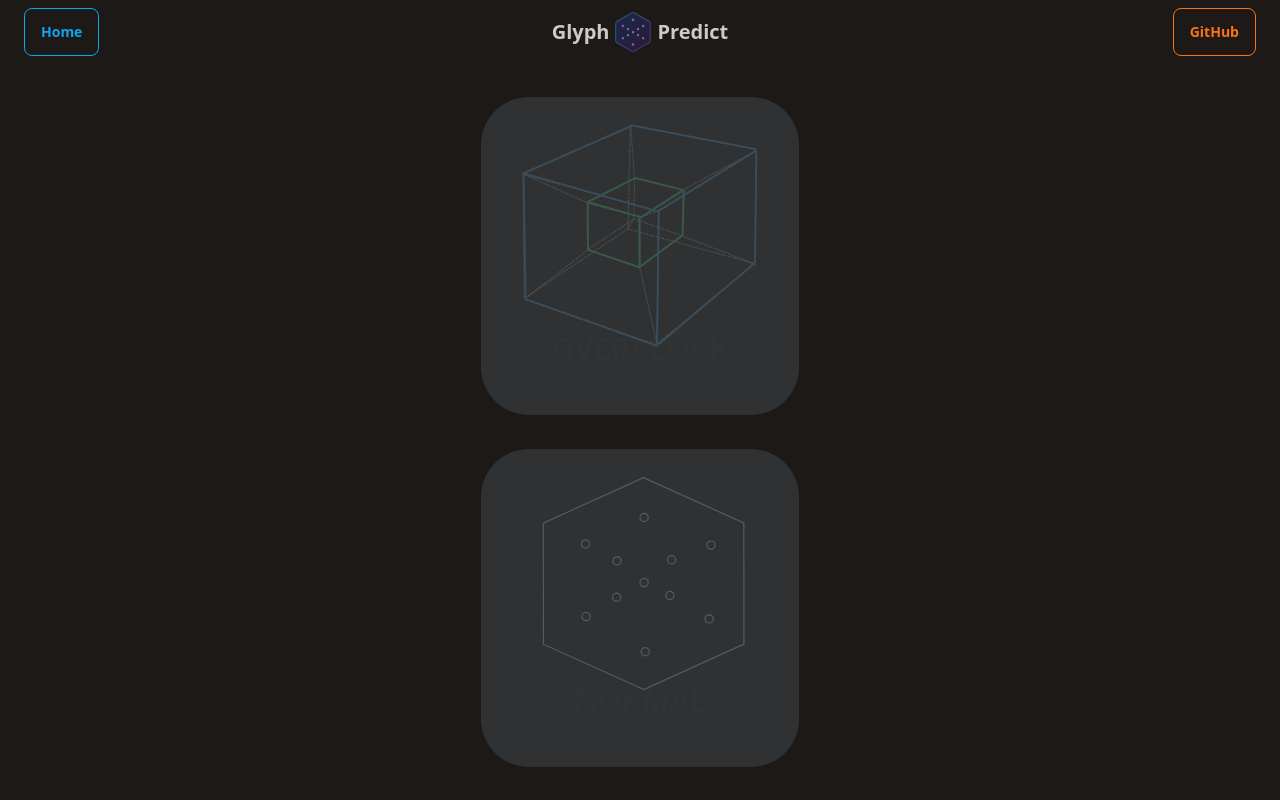
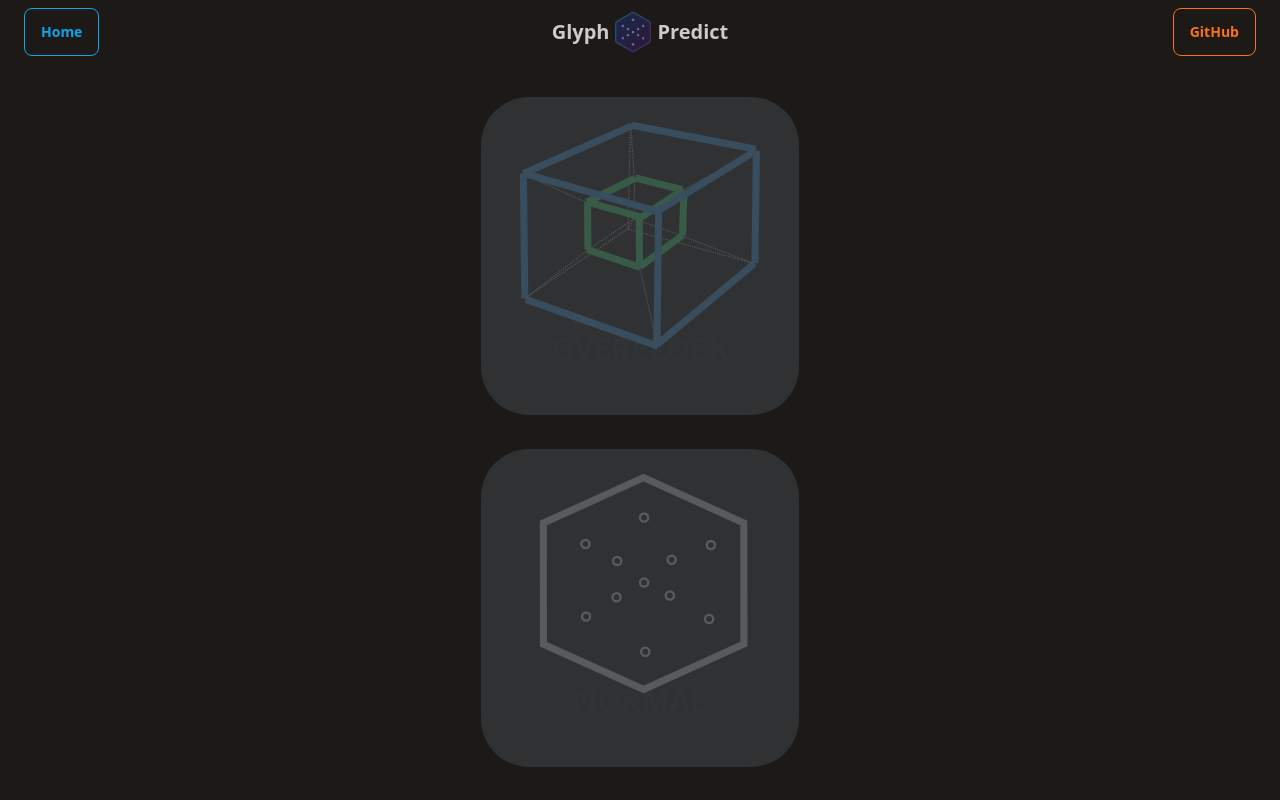
Before and after one commit to szres/glyph-predict-pwa, a SvelteKit app: page / in a window 1280 px wide. Built offline with nearby package versions, Linux system fonts and the light colour scheme.

Commit message:
chore: update svg logos

```diff
--- a/package.json
+++ b/package.json
@@ -1,6 +1,6 @@
 {
-	"name": "svelte-template",
-	"version": "0.0.1",
+	"name": "glyph-predict",
+	"version": "1.0.0",
 	"private": true,
 	"scripts": {
 		"dev": "vite dev",
--- a/src/routes/logo_normal.svelte
+++ b/src/routes/logo_normal.svelte
@@ -2,121 +2,24 @@
 	<g>
 		<path
 			transform="rotate(-90.0529 272.188 249.663)"
-			stroke-width="2"
+			stroke-width="12"
 			stroke="#ffffff"
 			id="svg_3"
 			d="m91.37458,249.66291l77.49164,-171.0834l206.64436,0l77.49162,171.0834l-77.49162,171.0834l-206.64436,0l-77.49164,-171.0834z"
 			fill="none"
 		/>
-		<ellipse
-			ry="7"
-			rx="7"
-			id="svg_5"
-			cy="248"
-			cx="273"
-			stroke-width="2"
-			stroke="#ffffff"
-			fill="none"
-		/>
-		<ellipse
-			ry="7"
-			rx="7"
-			id="svg_6"
-			cy="211"
-			cx="227"
-			stroke-width="2"
-			stroke="#ffffff"
-			fill="none"
-		/>
-		<ellipse
-			ry="7"
-			rx="7"
-			id="svg_7"
-			cy="209"
-			cx="320"
-			stroke-width="2"
-			stroke="#ffffff"
-			fill="none"
-		/>
-		<ellipse
-			ry="7"
-			rx="7"
-			id="svg_8"
-			cy="137"
-			cx="273"
-			stroke-width="2"
-			stroke="#ffffff"
-			fill="none"
-		/>
-		<ellipse
-			ry="7"
-			rx="7"
-			id="svg_9"
-			cy="306"
-			cx="174"
-			stroke-width="2"
-			stroke="#ffffff"
-			fill="none"
-		/>
-		<ellipse
-			ry="7"
-			rx="7"
-			id="svg_10"
-			cy="310"
-			cx="384"
-			stroke-width="2"
-			stroke="#ffffff"
-			fill="none"
-		/>
-		<ellipse
-			ry="7"
-			rx="7"
-			id="svg_11"
-			cy="366"
-			cx="275"
-			stroke-width="2"
-			stroke="#ffffff"
-			fill="none"
-		/>
-		<ellipse
-			ry="7"
-			rx="7"
-			id="svg_12"
-			cy="270"
-			cx="317"
-			stroke-width="2"
-			stroke="#ffffff"
-			fill="none"
-		/>
-		<ellipse
-			ry="7"
-			rx="7"
-			id="svg_13"
-			cy="273"
-			cx="226"
-			stroke-width="2"
-			stroke="#ffffff"
-			fill="none"
-		/>
-		<ellipse
-			ry="7"
-			rx="7"
-			id="svg_14"
-			cy="182"
-			cx="173"
-			stroke-width="2"
-			stroke="#ffffff"
-			fill="none"
-		/>
-		<ellipse
-			ry="7"
-			rx="7"
-			id="svg_15"
-			cy="184"
-			cx="387"
-			stroke-width="2"
-			stroke="#ffffff"
-			fill="none"
-		/>
+		<g stroke-width="4">
+			<ellipse ry="7" rx="7" id="svg_5" cy="248" cx="273" stroke="#ffffff" fill="none" />
+			<ellipse ry="7" rx="7" id="svg_6" cy="211" cx="227" stroke="#ffffff" fill="none" />
+			<ellipse ry="7" rx="7" id="svg_7" cy="209" cx="320" stroke="#ffffff" fill="none" />
+			<ellipse ry="7" rx="7" id="svg_8" cy="137" cx="273" stroke="#ffffff" fill="none" />
+			<ellipse ry="7" rx="7" id="svg_9" cy="306" cx="174" stroke="#ffffff" fill="none" />
+			<ellipse ry="7" rx="7" id="svg_10" cy="310" cx="384" stroke="#ffffff" fill="none" />
+			<ellipse ry="7" rx="7" id="svg_11" cy="366" cx="275" stroke="#ffffff" fill="none" />
+			<ellipse ry="7" rx="7" id="svg_12" cy="270" cx="317" stroke="#ffffff" fill="none" />
+			<ellipse ry="7" rx="7" id="svg_13" cy="273" cx="226" stroke="#ffffff" fill="none" />
+			<ellipse ry="7" rx="7" id="svg_14" cy="182" cx="173" stroke="#ffffff" fill="none" />
+			<ellipse ry="7" rx="7" id="svg_15" cy="184" cx="387" stroke="#ffffff" fill="none" />
+		</g>
 	</g>
 </svg>
--- a/src/routes/logo_overclock.svelte
+++ b/src/routes/logo_overclock.svelte
@@ -324,13 +324,13 @@
 				fill="none"
 			/>
 		</g>
+		<g stroke-width="12">
 			<line
 				id="svg_55"
 				y2="68.85208"
 				x2="242.81659"
 				y1="151.10061"
 				x1="56.42605"
-			stroke-width="3"
 				stroke="#4fb2ff"
 				fill="none"
 			/>
@@ -340,7 +340,6 @@
 				x2="242.22487"
 				y1="109.08877"
 				x1="453.46748"
-			stroke-width="3"
 				stroke="#4fb2ff"
 				fill="none"
 			/>
@@ -350,7 +349,6 @@
 				x2="454.65091"
 				y1="303.17162"
 				x1="452.28405"
-			stroke-width="3"
 				stroke="#4fb2ff"
 				fill="none"
 			/>
@@ -360,7 +358,6 @@
 				x2="451.10062"
 				y1="442.81659"
 				x1="284.82842"
-			stroke-width="3"
 				stroke="#4fb2ff"
 				fill="none"
 			/>
@@ -370,7 +367,6 @@
 				x2="286.60357"
 				y1="365.3018"
 				x1="61.15977"
-			stroke-width="3"
 				stroke="#4fb2ff"
 				fill="none"
 			/>
@@ -380,7 +376,6 @@
 				x2="59.38463"
 				y1="150.50889"
 				x1="57.01776"
-			stroke-width="3"
 				stroke="#4fb2ff"
 				fill="none"
 			/>
@@ -390,7 +385,6 @@
 				x2="256.42605"
 				y1="280.09469"
 				x1="165.30179"
-			stroke-width="3"
 				stroke="#4fff83"
 				fill="none"
 			/>
@@ -400,7 +394,6 @@
 				x2="167.07694"
 				y1="200.21303"
 				x1="166.48522"
-			stroke-width="3"
 				stroke="#4fff83"
 				fill="none"
 			/>
@@ -410,7 +403,6 @@
 				x2="165.30179"
 				y1="158.79291"
 				x1="246.9586"
-			stroke-width="3"
 				stroke="#4fff83"
 				fill="none"
 			/>
@@ -420,7 +412,6 @@
 				x2="248.14203"
 				y1="178.31954"
 				x1="328.61541"
-			stroke-width="3"
 				stroke="#4fff83"
 				fill="none"
 			/>
@@ -430,7 +421,6 @@
 				x2="330.98227"
 				y1="256.42605"
 				x1="328.61541"
-			stroke-width="3"
 				stroke="#4fff83"
 				fill="none"
 			/>
@@ -440,7 +430,6 @@
 				x2="328.02369"
 				y1="309.68049"
 				x1="255.83434"
-			stroke-width="3"
 				stroke="#4fff83"
 				fill="none"
 			/>
@@ -450,7 +439,6 @@
 				x2="255.83434"
 				y1="199.0296"
 				x1="165.89351"
-			stroke-width="3"
 				stroke="#4fff83"
 				fill="none"
 			/>
@@ -460,7 +448,6 @@
 				x2="256.42605"
 				y1="179.50297"
 				x1="328.02369"
-			stroke-width="3"
 				stroke="#4fff83"
 				fill="none"
 			/>
@@ -468,7 +455,6 @@
 				id="svg_69"
 				d="m255.24262,309.08878l-0.59171,-84.02367"
 				opacity="undefined"
-			stroke-width="3"
 				stroke="#4fff83"
 				fill="none"
 			/>
@@ -478,7 +464,6 @@
 				x2="287.19529"
 				y1="150.50889"
 				x1="57.60948"
-			stroke-width="3"
 				stroke="#4fb2ff"
 				fill="none"
 			/>
@@ -488,7 +473,6 @@
 				x2="287.787"
 				y1="442.22488"
 				x1="284.82842"
-			stroke-width="3"
 				stroke="#4fb2ff"
 				fill="none"
 			/>
@@ -498,9 +482,9 @@
 				x2="286.01185"
 				y1="112.04735"
 				x1="452.87577"
-			stroke-width="3"
 				stroke="#4fb2ff"
 				fill="none"
 			/>
 		</g>
+	</g>
 </svg>
```
Lines whose indentation alone changed are shown as unchanged.
